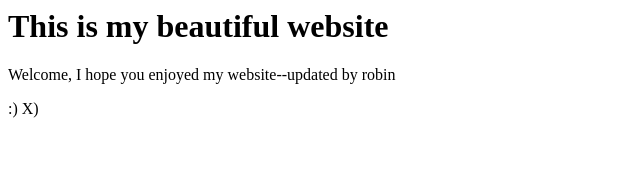
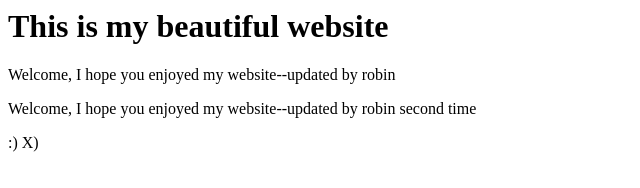
Before and after one commit to robinkumar27/awesome-repo, a plain HTML site: page index.html in a window 1280 px wide. Shown: the whole page, without its empty margins (0-640 px from the left). Drawn offline with Linux system fonts and the light colour scheme.

Commit message:
added feature 1

```diff
--- a/index.html
+++ b/index.html
@@ -2,5 +2,6 @@
 <title>This is my website</title>
 <h1> This is my beautiful website</h1>
 <p>Welcome, I hope you enjoyed my website--updated by robin </p>
+<p>Welcome, I hope you enjoyed my website--updated by robin second time </p>
 <p> :) X)</P>
 </html>
```
